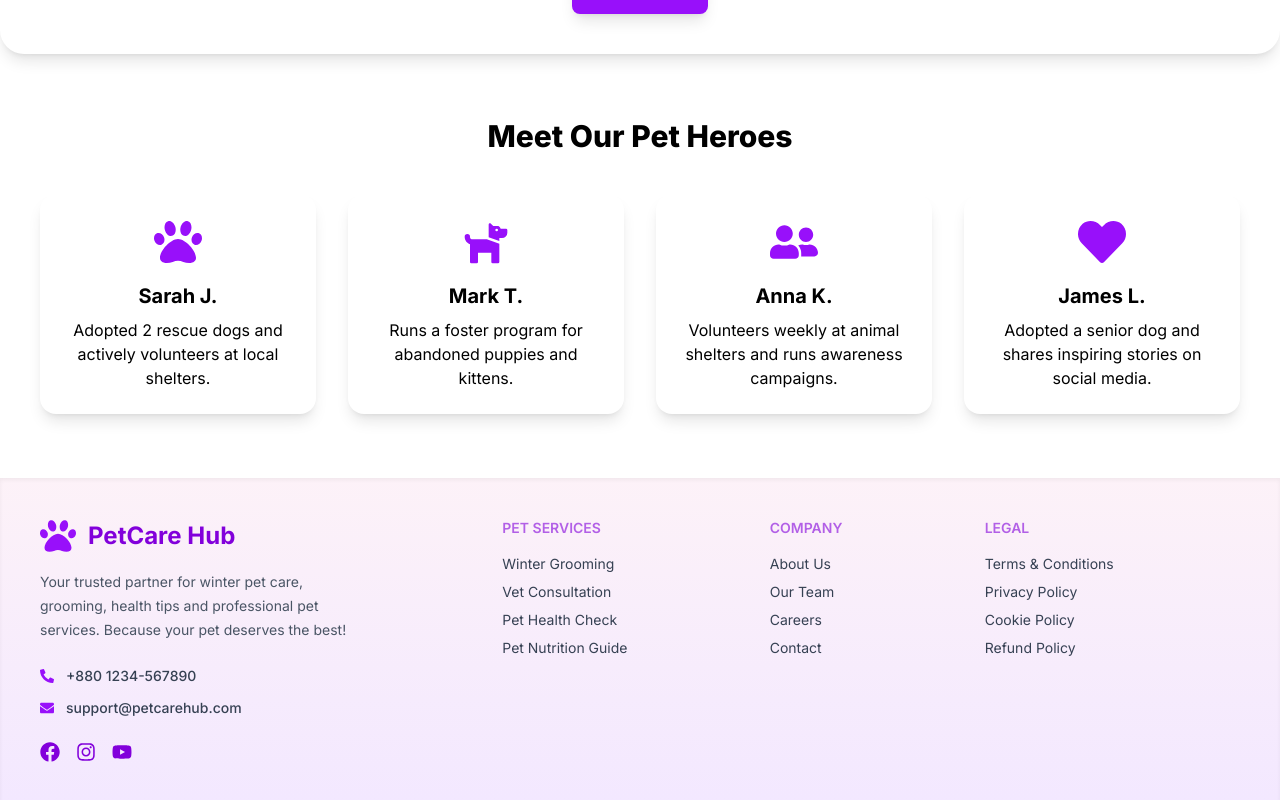
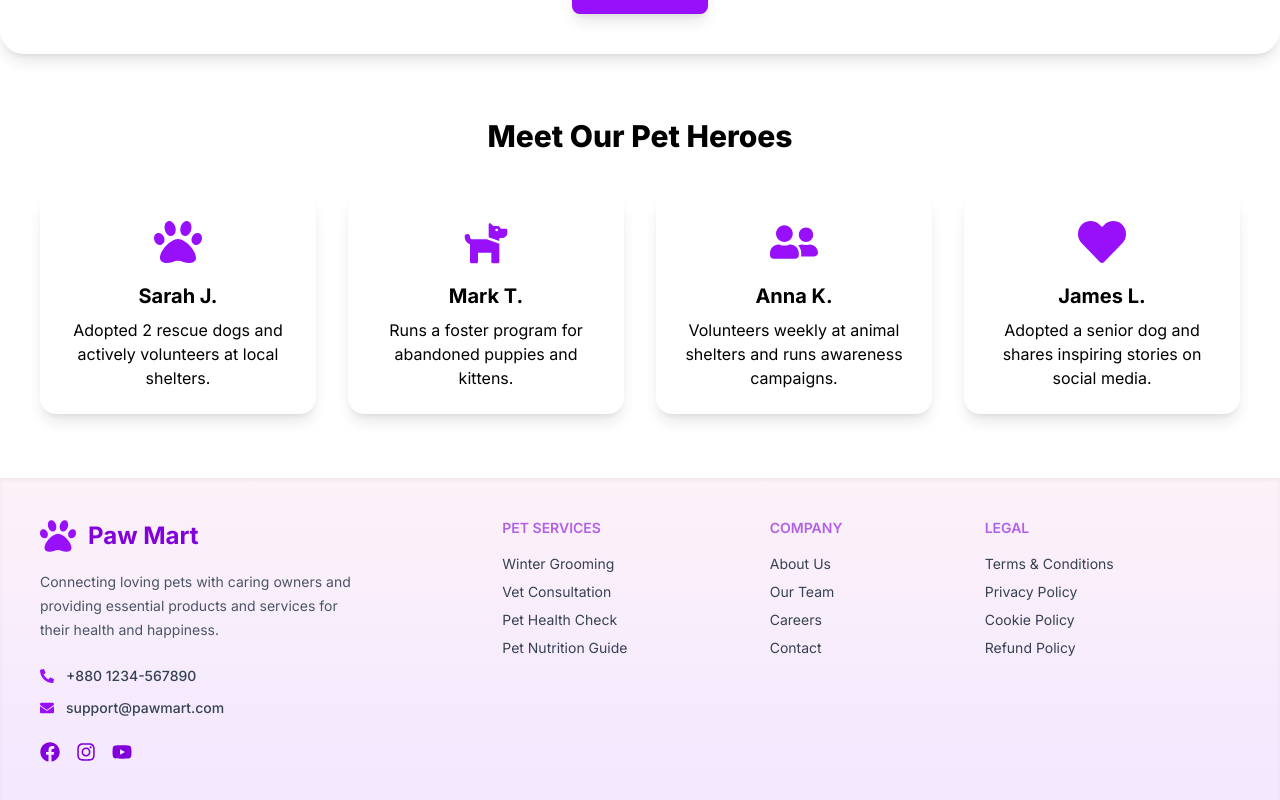
Before and after one commit to minhazahmmed/pawmart-client, a React (Vite) app: page / in a window 1280 px wide. Shown: the part 1172-1972 px from the top of the page. Built offline with nearby package versions, Linux system fonts and the light colour scheme; no server answers.

Commit message:
footer changed

```diff
--- a/src/component/Footer.jsx
+++ b/src/component/Footer.jsx
@@ -9,12 +9,11 @@ const Footer = () => {
       <aside>
         <div className="flex items-center gap-3">
           <FaPaw className="text-4xl text-purple-600" />
-          <h2 className="text-2xl font-bold text-purple-700">PetCare Hub</h2>
+          <h2 className="text-2xl font-bold text-purple-700">Paw Mart</h2>
         </div>
 
         <p className="text-gray-600 leading-6 mt-2 max-w-xs">
-          Your trusted partner for winter pet care, grooming, health tips and
-          professional pet services. Because your pet deserves the best!
+          Connecting loving pets with caring owners and providing essential products and services for their health and happiness.
         </p>
 
         <div className="flex items-center gap-3 mt-4">
@@ -24,7 +23,7 @@ const Footer = () => {
 
         <div className="flex items-center gap-3 mt-1">
           <FaEnvelope className="text-purple-600" />
-          <p className="text-gray-700 font-medium">support@petcarehub.com</p>
+          <p className="text-gray-700 font-medium">support@pawmart.com</p>
         </div>
 
         {/* Social Icons */}
```
